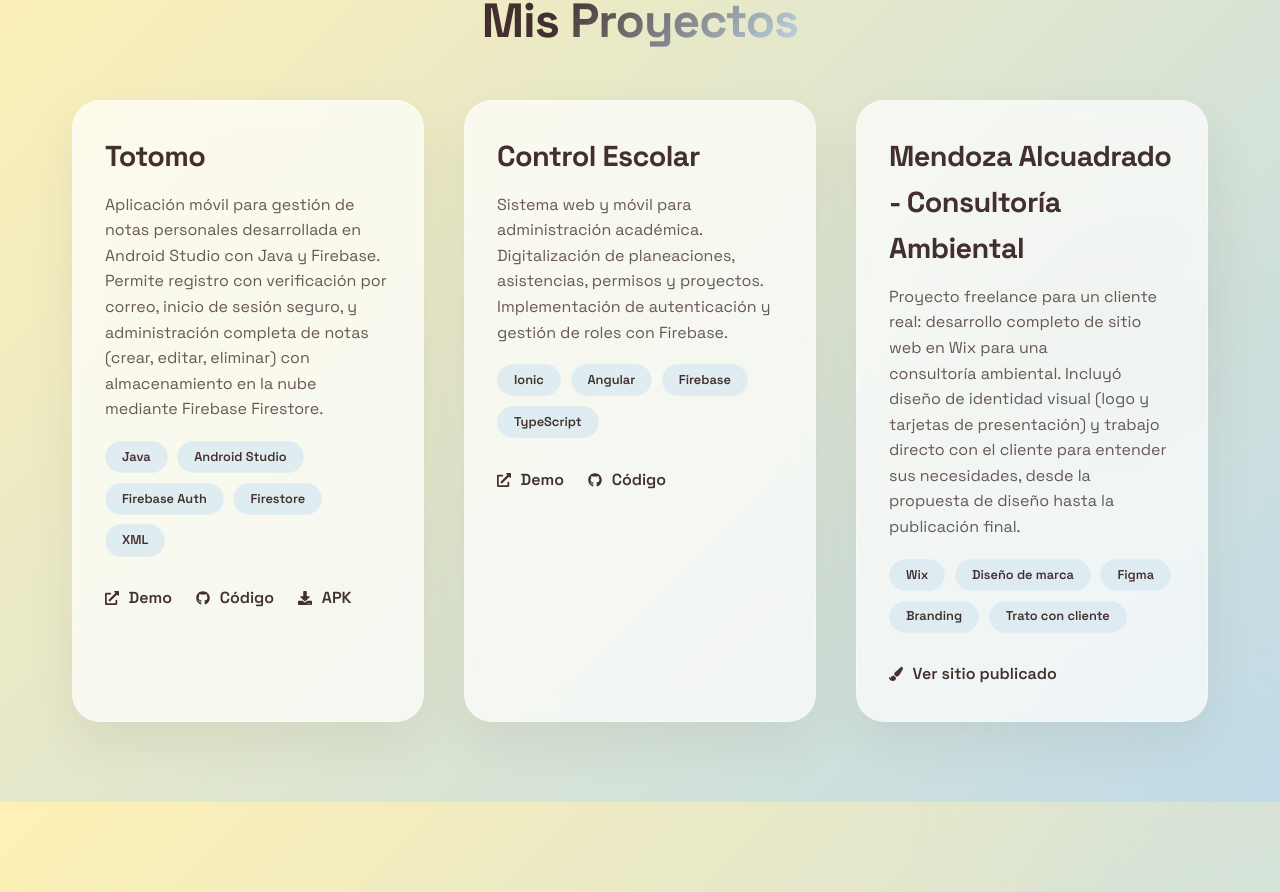
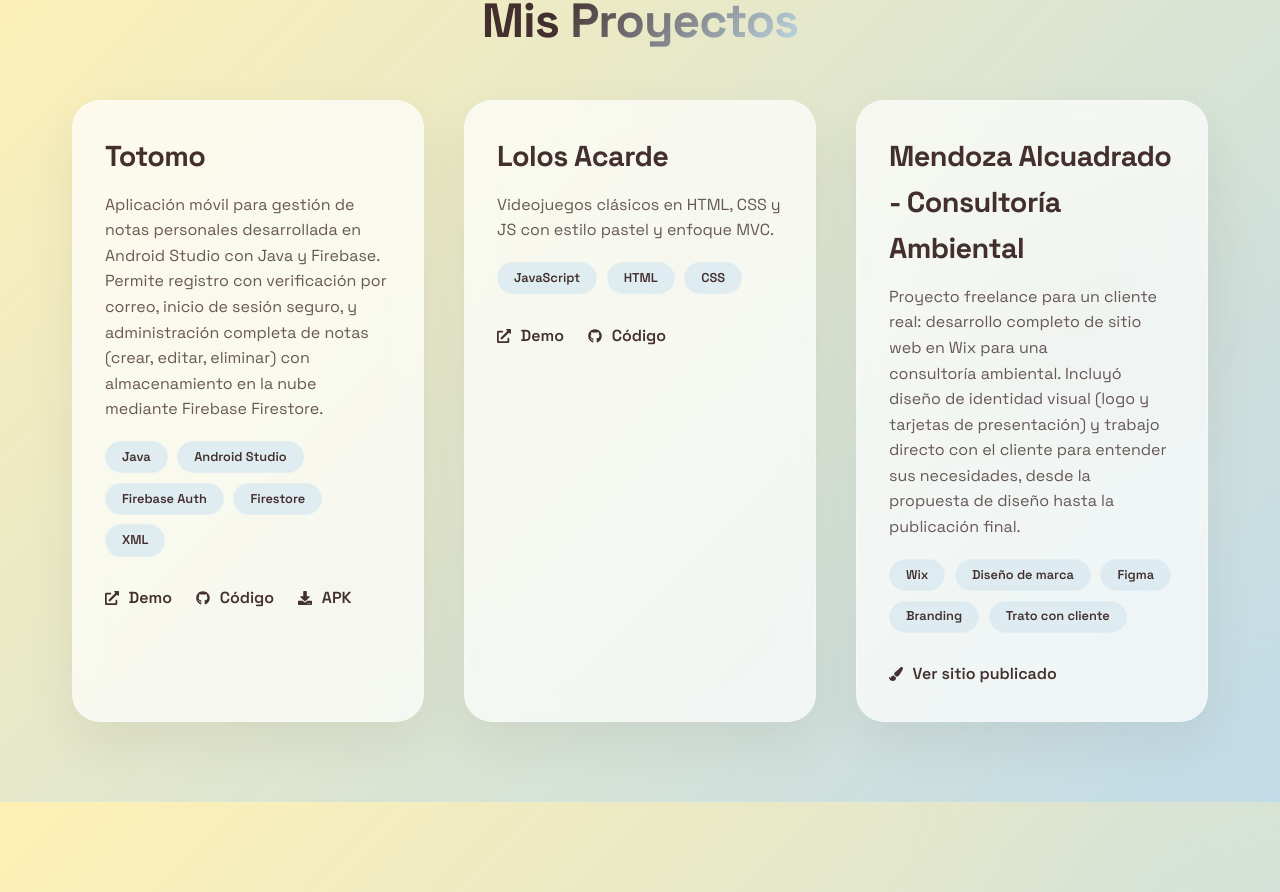
Before and after one commit to Panquecitoconmiel/mi-portafolio, a React (Vite) app: page / in a window 1280 px wide. Shown: the part 5950-6842 px from the top of the page. Built offline with nearby package versions, Linux system fonts and the light colour scheme.

Commit message:
Fix: add the new project

```diff
--- a/src/components/Projects.jsx
+++ b/src/components/Projects.jsx
@@ -16,11 +16,11 @@ const projectsData = [
   },
   {
     id: 2,
-    title: 'Control Escolar',
-    description: 'Sistema web y móvil para administración académica. Digitalización de planeaciones, asistencias, permisos y proyectos. Implementación de autenticación y gestión de roles con Firebase.',
-    tech: ['Ionic', 'Angular', 'Firebase', 'TypeScript'],
-    demo: '#',
-    repo: 'https://github.com/Panquecitoconmiel'
+    title: 'Lolos Acarde',
+    description: 'Videojuegos clásicos en HTML, CSS y JS con estilo pastel y enfoque MVC.',
+    tech: ['JavaScript', 'HTML', 'CSS'],
+    demo: 'https://lolos-arcade.vercel.app/',
+    repo: 'https://github.com/Panquecitoconmiel/lolos-arcade.git'
   },
   {
     id: 3,
```
